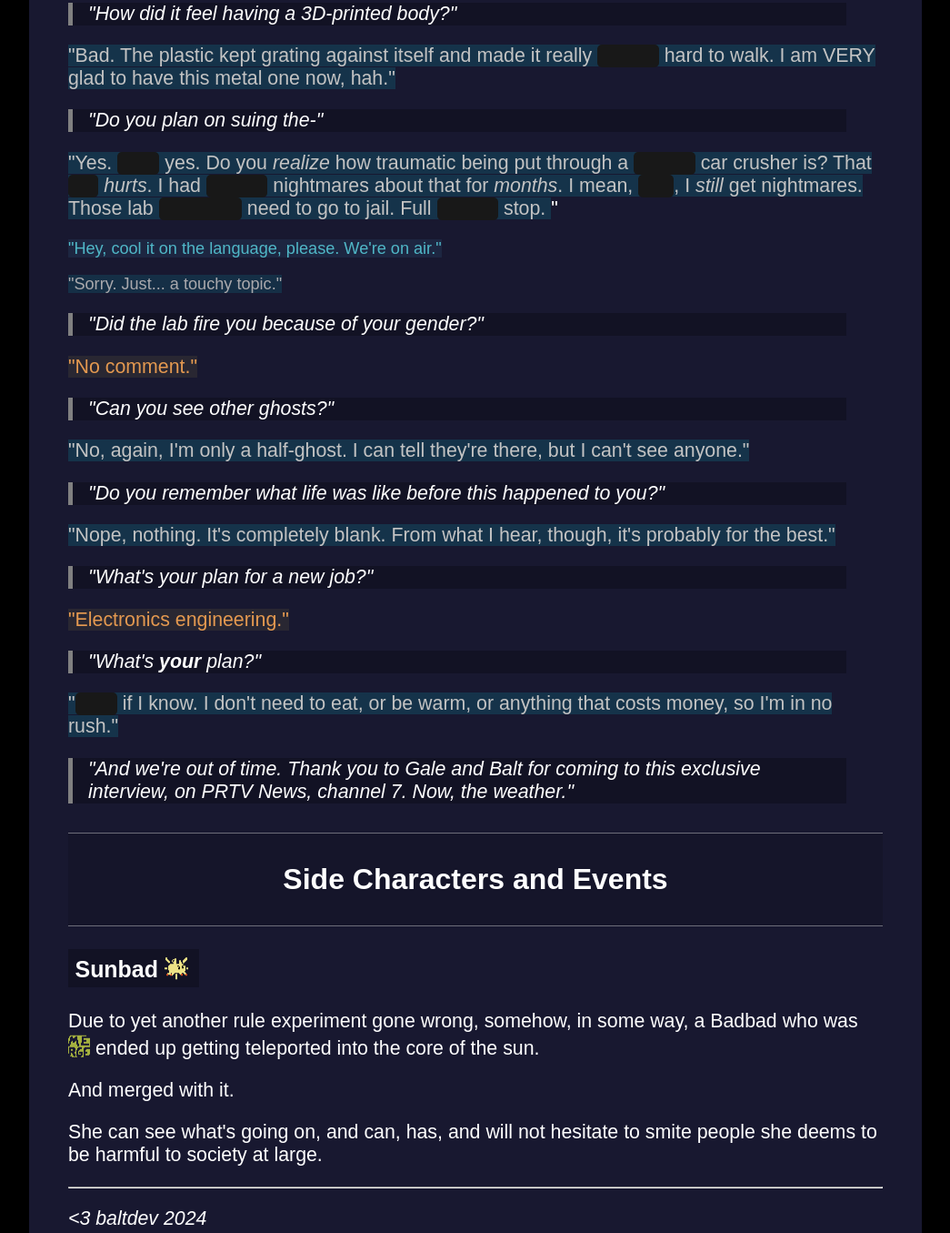
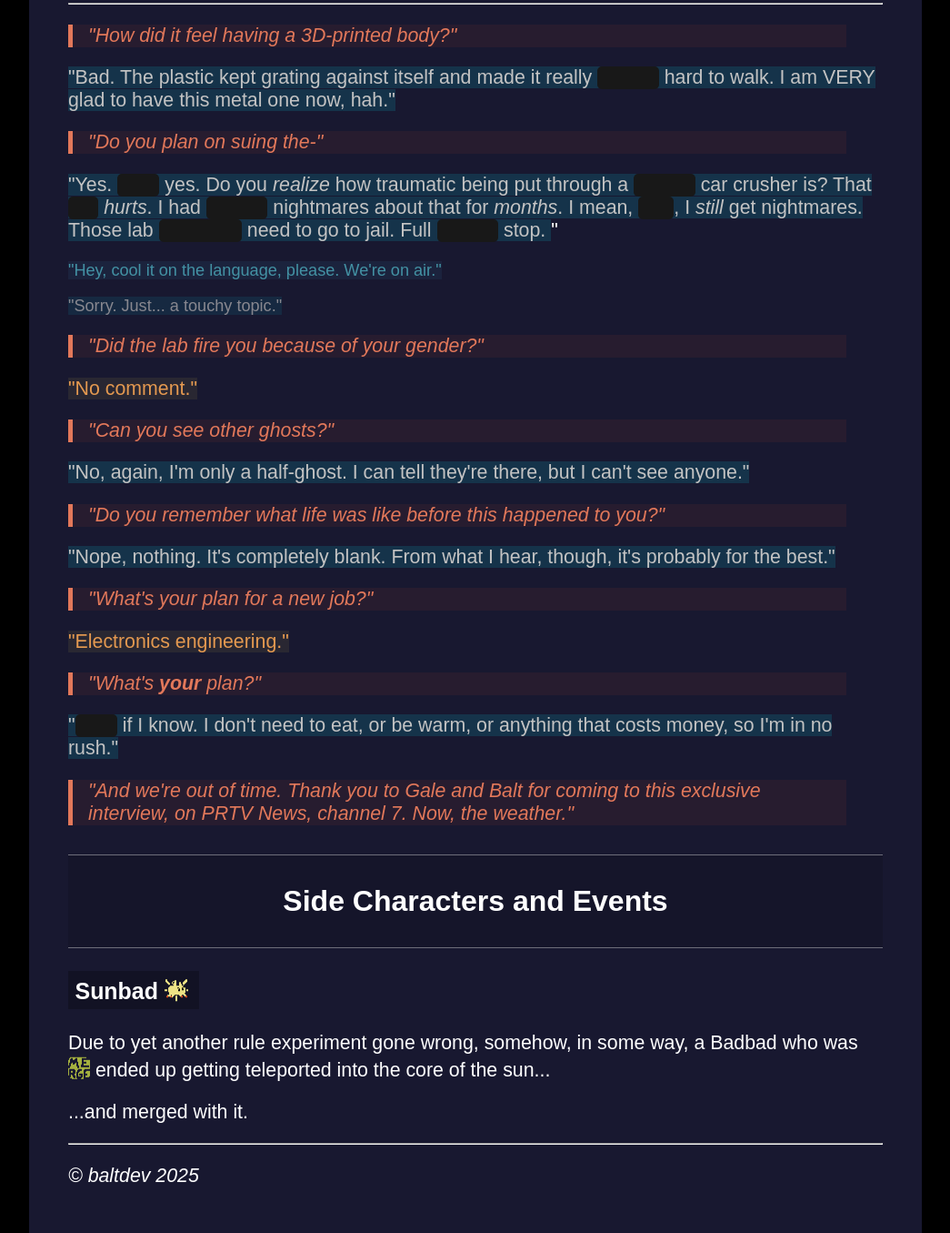
Before and after one commit to balt-dev/website, a plain HTML site: page mergeau/index.html in a window 1280 px wide. Shown: the part 5742-7097 px from the top of the page at 91% size, without its empty margins (117-1162 px from the left). Drawn offline with Linux system fonts and the light colour scheme.

Commit message:
Update balt sprite

```diff
--- a/mergeau/index.html
+++ b/mergeau/index.html
@@ -46,6 +46,13 @@
 				background-color: #46a1ce20;
 				color: #5ad3e2
 			}
+			.interviewer {
+				background-color: #8e3e2720;
+				color: #e2785a
+			}
+			blockquote.interviewer {
+				border-color: #e2785a;
+			}
 			h2 {
 				margin-top: 1em;
 				padding-top: 1em;
@@ -76,7 +83,7 @@
 			}
 			p.small {
 				font-size: 85%;
-				opacity: 85%;
+				opacity: 65%;
 			}
 		</style>
 	</head>
@@ -257,40 +264,40 @@
 				important. It opens Blender and starts sculpting.
 			</p>
 			<hr />
-			<blockquote>
+			<blockquote class="interviewer">
 				<p><i>"How did it feel having a 3D-printed body?"</i></p>
 			</blockquote>
 			<p><span class="balt"> "Bad. The plastic kept grating against itself and made it really <span class="redacted">fucking</span> hard to walk. I am VERY glad to have this metal one now, hah."</span>
 			</p>
-			<blockquote>
+			<blockquote class="interviewer">
 				<p><i>"Do you plan on suing the-"</i></p>
 			</blockquote>
 			<p> <span class="balt"> "Yes. <span class="redacted">Fuck</span> yes. Do you <i>realize</i> how traumatic being put through a <span class="redacted">fucking</span> car crusher is? That <span class="redacted">shit</span> <i>hurts</i>. I had <span class="redacted">fucking</span> nightmares about that for <i>months</i>. I mean, <span class="redacted">fuck</span>, I <i>still</i> get nightmares. Those lab <span class="redacted">shitheads</span> need to go to jail. Full <span class="redacted">fucking</span> stop. </span>" </p>
 			<p class="small"><span class="camera_crew">"Hey, cool it on the language, please. We're on air."</span></p>
 			<p class="small"><span class="balt">"Sorry. Just... a touchy topic."</span></p>
-			<blockquote>
+			<blockquote class="interviewer">
 				<p><i>"Did the lab fire you because of your gender?"</i></p>
 			</blockquote>
 			<p> <span class="gale"> "No comment." </span> </p>
-			<blockquote>
+			<blockquote class="interviewer">
 				<p><i>"Can you see other ghosts?"</i></p>
 			</blockquote>
 			<p> <span class="balt"> "No, again, I'm only a half-ghost. I can tell they're there, but I can't see
 				anyone." </span>
 			</p>
-			<blockquote>
+			<blockquote class="interviewer">
 				<p><i>"Do you remember what life was like before this happened to you?"</i></p>
 			</blockquote>
 			<p> <span class="balt"> "Nope, nothing. It's completely blank. From what I hear, though, it's probably for the best." </span> </p>
-			<blockquote>
-				<p><i>"What's your plan for a new job?"</i></p>
+			<blockquote class="interviewer">
+				<p ><i>"What's your plan for a new job?"</i></p>
 			</blockquote>
 			<p> <span class="gale"> "Electronics engineering." </span> </p>
-			<blockquote>
+			<blockquote class="interviewer">
 				<p><i>"What's <strong>your</strong> plan?"</i></p>
 			</blockquote>
 			<p> <span class="balt"> "<span class="redacted">Fuck</span> if I know. I don't need to eat, or be warm, or anything that costs money, so I'm in no rush." </span> </p>
-			<blockquote>
+			<blockquote class="interviewer">
 				<p><i>"And we're out of time. Thank you to Gale and Balt for coming to
 					this exclusive interview, on PRTV News, channel 7. Now, the
 					weather."</i>
@@ -300,15 +307,12 @@
 			<h3 id="sunbad">Sunbad <img src="assets/sunbad.gif"></img></h3>
 			<p>Due to yet another rule experiment gone wrong, somehow, in some way,
 				a Badbad who was <img src="assets/merge.gif" alt="MERGE"></img> ended up
-				getting teleported into the core of the sun.
+				getting teleported into the core of the sun...
 			</p>
-			<p>And merged with it.</p>
-			<p>She can see what's going on, and can, has, and will not hesitate to
-				smite people she deems to be harmful to society at large.
-			</p>
+			<p>...and merged with it.</p>
 
 			<hr />
-			<p><i>&lt;3 baltdev 2024</i></p>
+			<p><i>&copy; baltdev 2025</i></p>
 		</main>
 	</body>
 </html>
```
Also changed, not shown: mergeau/assets/balt.gif.
